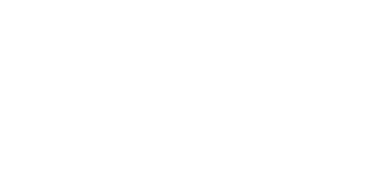
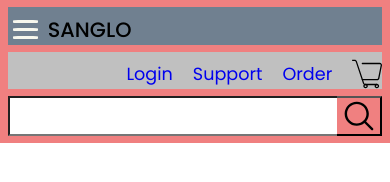
Before and after one commit to sumanrimal05/SANGLO, a plain HTML site: page index.html in a window 390 px wide. Drawn offline with Linux system fonts and the light colour scheme.

Commit message:
media query added

```diff
--- a/index.html
+++ b/index.html
@@ -8,26 +8,35 @@
     <title>Sanglo:Online shoping for Electronics</title>
 </head>
 <body>
-    <header class="main-header">
+    <header>
+        <nav class="main-nav">
+            <div class="nav-left">
+                <div class="burger">
+                    <div class="burger-line"></div>
+                    <div class="burger-line"></div>
+                    <div class="burger-line"></div>
+                </div>
                 <div class="logo-container">
                     <h2 class="logo">SANGLO</h4>
+                </div>
             </div>
             <div class="search">
                 <input class="search-box" type="text">
                 <button class="search-box-button"></button>
             </div>
             <div class="nav-right">
-            <nav class="nav-bar top-nav">
+                <div class="nav-bar ">
                     <ul class="nav-links">
-                    <li><a class="nav-link" href="#">Login</a></li>
-                    <li><a class="nav-link" href="#">Support</a></li>
+                        <li><a class="nav-link nav-link1" href="#">Login</a></li>
+                        <li ><a class="nav-link" href="#">Support</a></li>
                         <li><a class="nav-link" href="#">Order</a></li>
                     </ul>
-            </nav>
+                </div>
                 <div class="cart">
                     <img src="./Images/shopping-cart.svg" alt="cart" width="45px">
                 </div>
             </div>
+        </nav>
     </header>
 </body>
 </html>
--- a/style.css
+++ b/style.css
@@ -8,31 +8,45 @@ body{
     font-family: 'Poppins', sans-serif;
 }
 
-header{
+.main-nav{
     background-color: lightcoral;
     display: flex;
-    width: 100%;
     height: 10vh;
+    padding: 1% 2%;
     justify-content: space-between;
     align-items: center;
 }
 
-.logo-container, .nav-links, .search, .cart{
+.nav-left,.nav-right,.burger,.nav-links, .search, .cart{
     display: flex;
 
 }
 
-.logo-container{
+.burger{
+    display: none;
+    flex-direction: column;
+}
+
+.burger-line{
+    background-color: rgb(248, 248, 238);
+    width: 25px;
+    height: 3px;
+    margin: 5px;
+    border-radius: 20%;
+}
+
+.nav-left{
     flex: 0 1 200px;
-    margin-left: 15px;
+    align-items: center;
 }
 
 .logo{
-    min-width: 101px;
+
     font-weight: 500;
+    font-size: 1.5em;
 }
 .search{
-    height: 70%;
+    height: 50px;
     flex: 1 1 600px;
     justify-content: flex-start;
 }
@@ -57,38 +71,155 @@ header{
 
 .nav-right{
     flex: 0 1 500px;
-    display: flex;
     align-items: center;
 }
-.top-nav{
-    flex: 1;
+
+.nav-bar{
+    flex-grow: 1;
 }
 
 .nav-links{
     justify-content: space-around;
     list-style: none;
 }
+.rt{
+    display: flex;
+    align-items: center;
+}
 .nav-link{
+    text-align: center;
     text-decoration: none;
+    font-size: 1.2em;
 }
-
-
 
 .cart{
     justify-content: flex-start;
-    margin-right: 15px;
+
 }
 .cart img{
     width: 45px;
 }
 
-@media screen and (max-width: 992px){
-    html{
+@media screen and (max-width: 840px){
+    .main-nav{
+        height: 17vh;
+        align-items: center;
+        flex-wrap: wrap;
 
     }
-}
-@media screen and (max-width: 600px){
-    html{
-        display: none;
+
+    .burger{
+        display: block;
+    }
+
+    .nav-left, .nav-right{
+        padding-top: 7px;
+        flex: 1 0;
+    }
+    .nav-left{
+        background-color: slategray;
+        order: 0;
+        justify-content: flex-start;
+    }
+    .logo{
+        min-width: 50px;
+        margin-left: 5px;
+        font-size:1.3em;
+    }
+    .search{
+        height: 40px;
+        order: 2;
+    }
+    .nav-right{
+        background-color: silver;
+        order: 1;
+        justify-content: flex-end;
+
+    }
+    .nav-bar{
+        flex-grow: 0;
+    }
+
+    .nav-link{
+        font-size: 1.1em;
+        padding:10px;
+    }
+
+    .cart{
+        margin-left: 10px;
+    }
+    .cart img{
+        width: 30px;
     }
 }
+/* @media screen and (max-width: 502px){
+    .nav-left{
+        background-color: seagreen;
+    }
+    .nav-right{
+        background-color: skyblue;
+    }
+    .logo{
+        min-width: 50px;
+        font-size:1.1em;
+    }
+    .burger-line{
+        width: 18px;
+        height: 2px;
+        margin: 3px;
+    }
+
+    .nav-link{
+        font-size: .8em;
+    }
+
+    .search{
+        height: 35px;
+        margin: 9px;
+        order: 2;
+    }
+
+    .cart{
+        margin-right: 15px;
+    }
+    .cart img{
+        width: 25px;
+    }
+}
+
+@media screen and (max-width: 393px){
+    .logo{
+        font-size:0.9em;
+    }
+
+    .nav-left{
+        background-color:orange;
+        flex: 0 1;
+        width: 30%;
+    }
+    .nav-right{
+        background-color:red;
+    }
+    .burger-line{
+        width: 15px;
+        height: 1px;
+        margin: 3px;
+    }
+
+    .nav-link{
+        font-size: .7em;
+    }
+
+    .search{
+        height: 30px;
+        margin: 9px;
+        order: 2;
+    }
+
+    .cart{
+        margin-right: 15px;
+    }
+    .cart img{
+        width: 20px;
+    }
+} */
```
Lines whose indentation alone changed are shown as unchanged.
